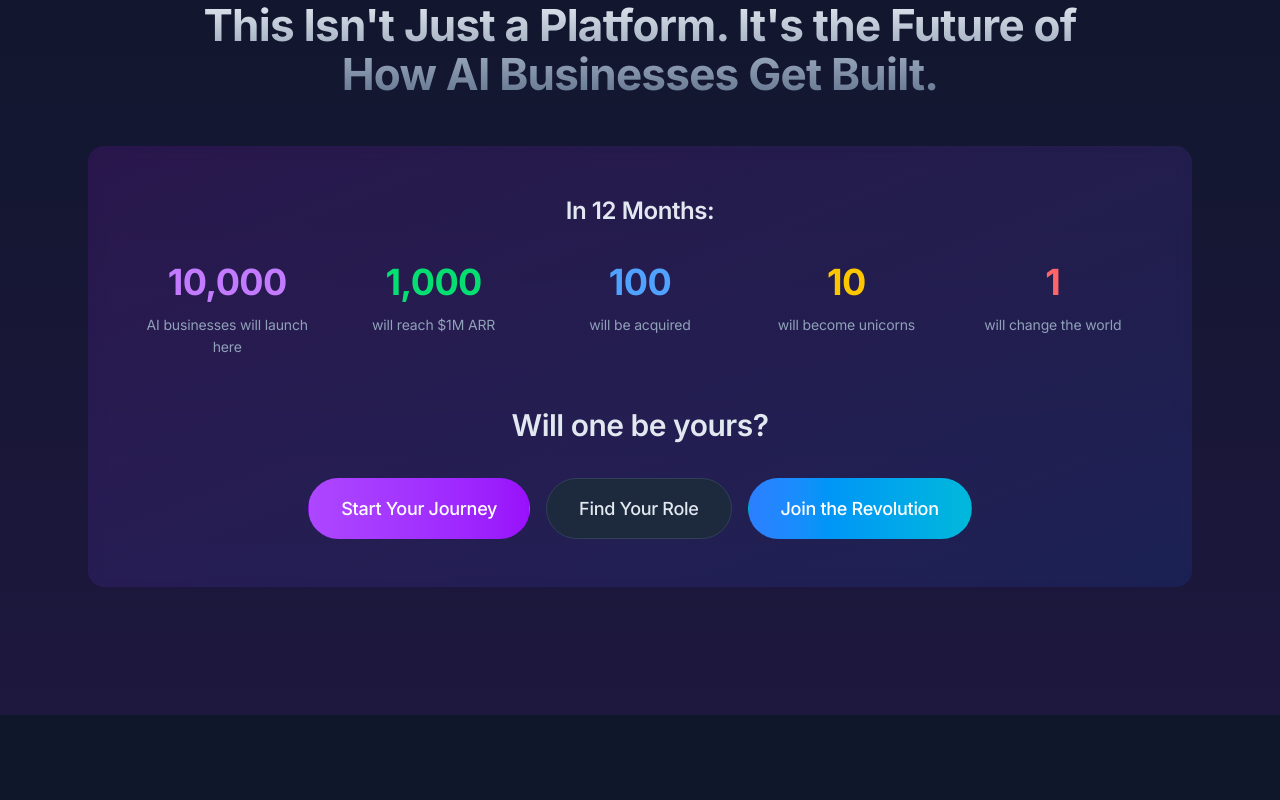
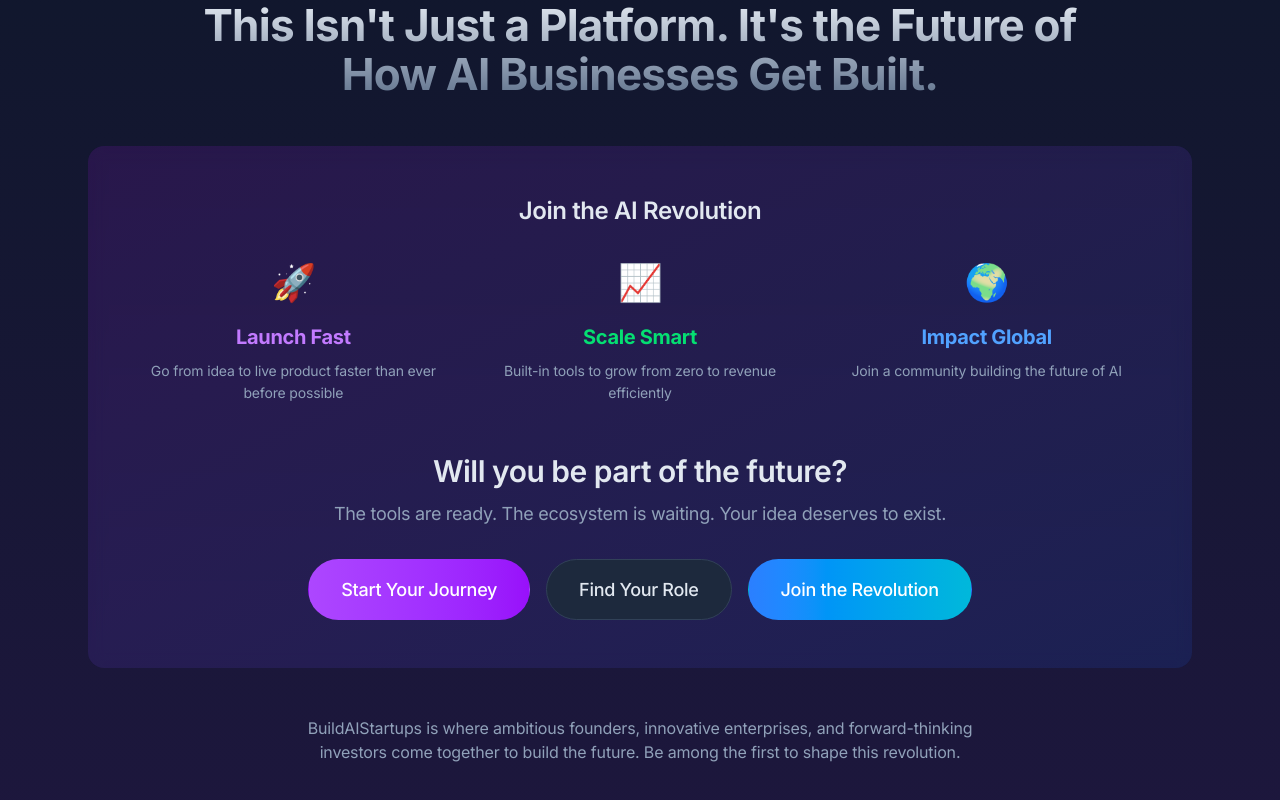
Before and after one commit to buildaistartups/buildaistartups.com, a Next.js app: page / in a window 1280 px wide. Shown: the part 10977-11777 px from the top of the page. Before the commit the page ends 11692 px from the top, so only its background shows below. Built offline with nearby package versions, Linux system fonts and the light colour scheme.

Commit message:
Update ClosingPromise.tsx

```diff
--- a/components/home/ClosingPromise.tsx
+++ b/components/home/ClosingPromise.tsx
@@ -15,37 +15,38 @@ export default function ClosingPromise() {
             </h2>
           </div>
 
-          {/* 12-month vision */}
+          {/* Vision without fake numbers */}
           <div className="bg-gradient-to-br from-purple-900/30 to-blue-900/30 rounded-2xl p-8 md:p-12 backdrop-blur">
-            <h3 className="text-2xl font-semibold text-slate-200 mb-8 text-center">In 12 Months:</h3>
+            <h3 className="text-2xl font-semibold text-slate-200 mb-8 text-center">
+              Join the AI Revolution
+            </h3>
 
-            <div className="grid md:grid-cols-2 lg:grid-cols-5 gap-6 mb-12">
+            {/* Replace numbers with value propositions */}
+            <div className="grid md:grid-cols-3 gap-8 mb-12">
               <div className="text-center">
-                <div className="text-4xl font-bold text-purple-400 mb-2">10,000</div>
-                <div className="text-sm text-slate-400">AI businesses will launch here</div>
+                <div className="text-4xl mb-4">🚀</div>
+                <h4 className="text-xl font-bold text-purple-400 mb-2">Launch Fast</h4>
+                <p className="text-sm text-slate-400">Go from idea to live product faster than ever before possible</p>
               </div>
               <div className="text-center">
-                <div className="text-4xl font-bold text-green-400 mb-2">1,000</div>
-                <div className="text-sm text-slate-400">will reach $1M ARR</div>
+                <div className="text-4xl mb-4">📈</div>
+                <h4 className="text-xl font-bold text-green-400 mb-2">Scale Smart</h4>
+                <p className="text-sm text-slate-400">Built-in tools to grow from zero to revenue efficiently</p>
               </div>
               <div className="text-center">
-                <div className="text-4xl font-bold text-blue-400 mb-2">100</div>
-                <div className="text-sm text-slate-400">will be acquired</div>
-              </div>
-              <div className="text-center">
-                <div className="text-4xl font-bold text-yellow-400 mb-2">10</div>
-                <div className="text-sm text-slate-400">will become unicorns</div>
-              </div>
-              <div className="text-center">
-                <div className="text-4xl font-bold text-red-400 mb-2">1</div>
-                <div className="text-sm text-slate-400">will change the world</div>
+                <div className="text-4xl mb-4">🌍</div>
+                <h4 className="text-xl font-bold text-blue-400 mb-2">Impact Global</h4>
+                <p className="text-sm text-slate-400">Join a community building the future of AI</p>
               </div>
             </div>
 
-            {/* Final question */}
-            <div className="text-center">
-              <p className="text-2xl md:text-3xl font-semibold text-slate-200 mb-8">
-                Will one be yours?
+            {/* The question */}
+            <div className="text-center mb-8">
+              <p className="text-2xl md:text-3xl font-semibold text-slate-200">
+                Will you be part of the future?
+              </p>
+              <p className="text-lg text-slate-400 mt-2">
+                The tools are ready. The ecosystem is waiting. Your idea deserves to exist.
               </p>
             </div>
 
@@ -64,13 +65,20 @@ export default function ClosingPromise() {
                 Find Your Role
               </Link>
               <Link
-                href="/revolution"
+                href="/ecosystem"
                 className="btn text-lg px-8 py-4 bg-gradient-to-r from-blue-500 to-cyan-500 text-white hover:from-blue-600 hover:to-cyan-600"
               >
                 Join the Revolution
               </Link>
             </div>
           </div>
+
+          {/* Alternative closing without numbers */}
+          <div className="mt-12 text-center">
+            <p className="text-slate-400 max-w-2xl mx-auto">
+              BuildAIStartups is where ambitious founders, innovative enterprises, and forward-thinking investors come together to build the future. Be among the first to shape this revolution.
+            </p>
+          </div>
         </div>
       </div>
     </section>
```
